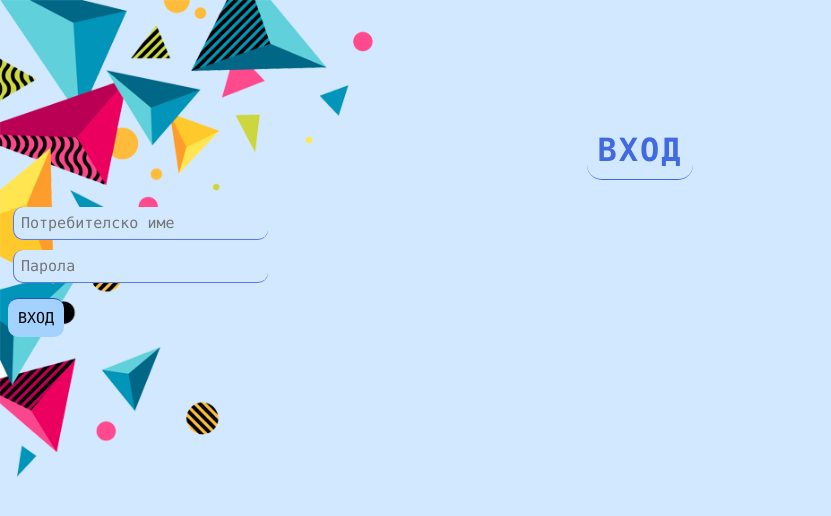
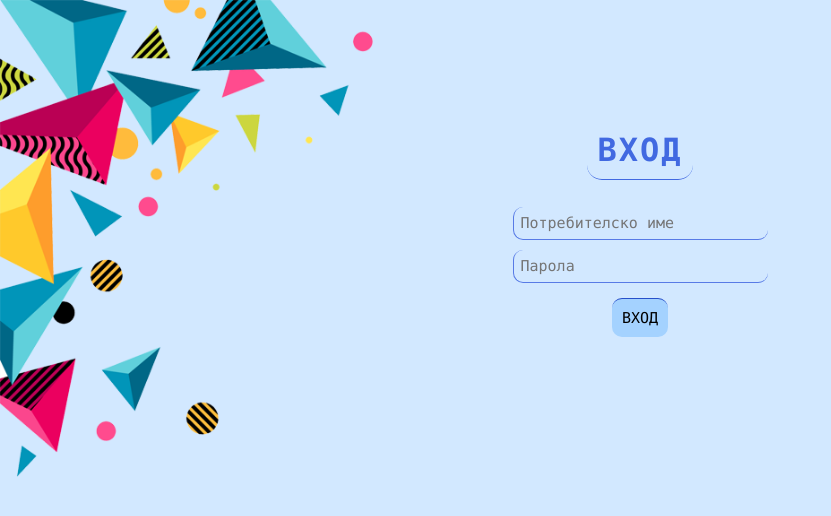
Before and after one commit to kristinabp/web-course-project, a PHP site: page /login/login.html in a window 1280 px wide. Shown: the top 516 px of the page, without its empty margins (0-831 px from the left). Run offline with PHP 8.4, Linux system fonts and the light colour scheme.

Commit message:
Update style.css

```diff
--- a/frontend/style/style.css
+++ b/frontend/style/style.css
@@ -57,7 +57,7 @@ a:hover{
     letter-spacing: 2px;
 }
 
-#user-form{
+#user-form , #login-form{
     display:flex;
     flex-direction: column;
     align-items: center;
```
